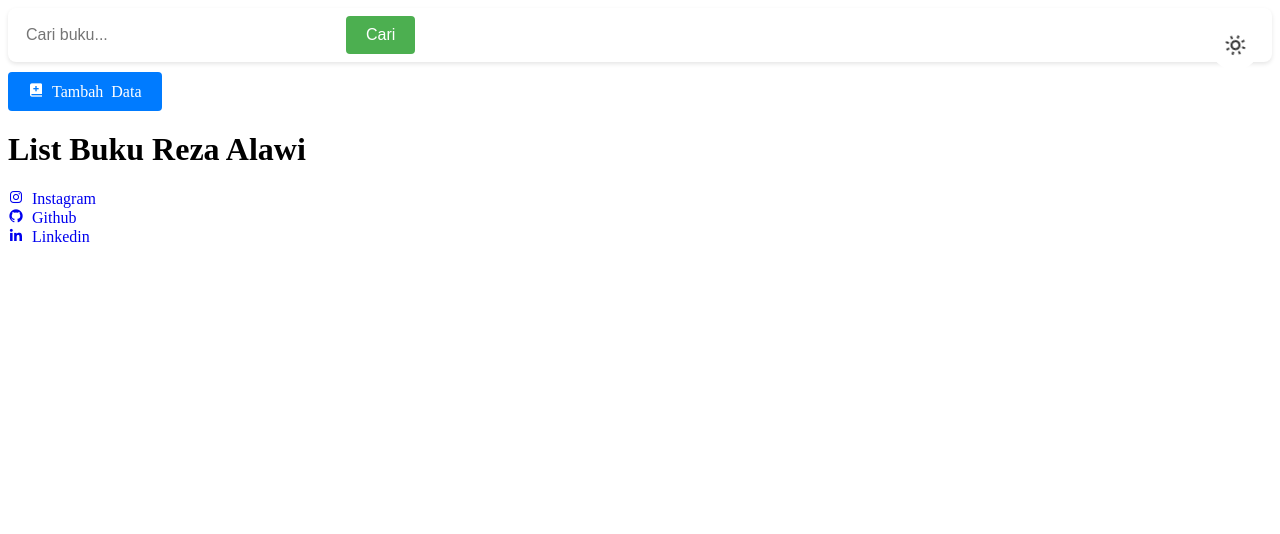
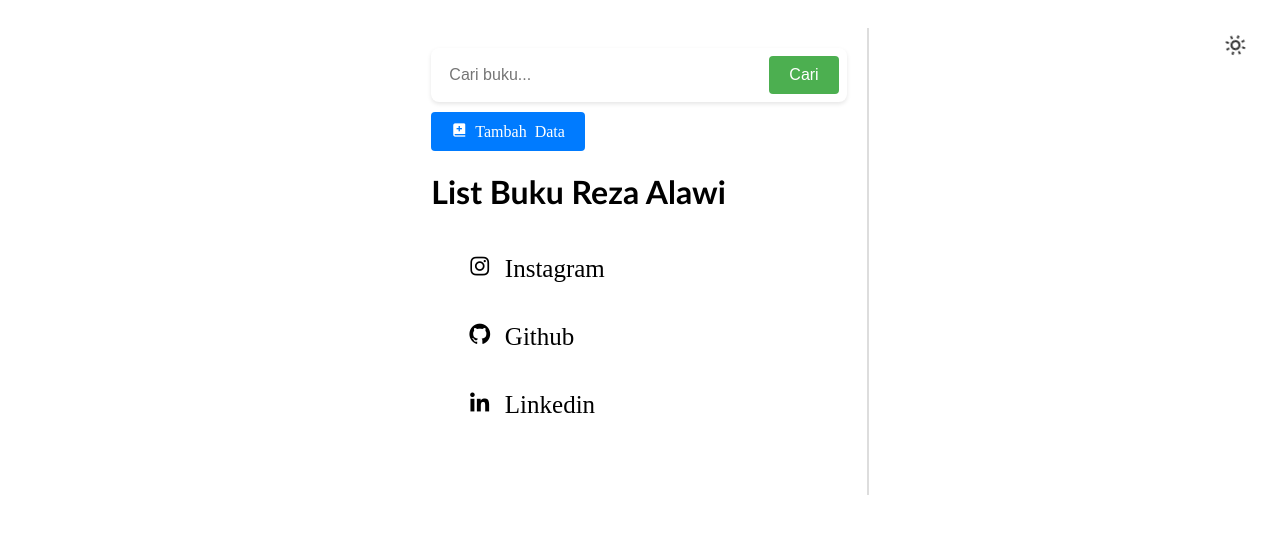
Before and after one commit to rezaalawii/listbuku, a PHP site: page / in a window 1280 px wide. Shown: the top 534 px of the page. Run offline with PHP 8.4, Linux system fonts and the light colour scheme; data that the repository does not hold is empty.

Commit message:
Perubahan style

```diff
--- /dev/null
+++ b/style.css
@@ -0,0 +1,101 @@
+ body {
+        display: flex;
+        flex-wrap: wrap;
+        padding: 20px;
+        gap: 20px;
+        justify-content: center;
+    }
+
+    body, .topnav a, .header h1, .book-list {
+        font-family: Calibri, 'Segoe UI', Tahoma, Geneva, Verdana, sans-serif;
+    }
+    h1 {
+        font-family: 'Segoe UI' sans-serif;
+    }
+
+    .topnav{
+        overflow: hidden;
+        background-color: white;
+    }
+
+    .topnav a{
+        float: left;
+        display: block;
+        color: #000;
+        text-align: center;
+        padding: 14px 16px;
+        text-decoration: none;
+        font-size: 25px;
+    }
+
+    .topnav a:hover{
+        color: red;
+    }
+
+    ul {
+        list-style: none;
+        padding: 0;
+        margin: 0;
+        background : white;
+        border: white;
+        max-width: 200px;
+        text-align: center;
+        box-shadow: 0 4px 20px rgba(0, 0, 0, 0.1);
+        border-radius: 15px;
+    }
+    .book-list {
+        margin: 10px 0;
+        transition: transform 0.3s ease;
+    }
+
+    .book-list:hover {
+        transform: scale(1.1);
+    }
+
+    ul li {
+        margin: 10px 0;
+    }
+
+    ul li img {
+        width: 150px;
+        height: 150px;
+        object-fit: contain;
+        display: block;
+        margin: 0 auto;
+
+    }
+
+    .header {
+        display: flex;
+        flex-direction: column;
+        justify-content: flex-start;
+        align-items: flex-start;
+        padding: 20px;
+        background-color:white;
+        border-right: 2px solid #ddd;
+    }
+
+    .topnav a {
+        display: block;
+        margin: 5px 0;
+        color: #000;
+        text-decoration: none;
+    }
+
+    .topnav {
+        padding-left: 20px;
+    }
+
+    .book-list {
+        flex-basis: calc(100% / 3 - 20px); /* Menyesuaikan ini sesuai kebutuhan, asumsi 3 item per baris dengan margin */
+        margin: 10px;
+        list-style-type: none;
+        border: 1px solid #ddd;
+        padding: 10px;
+        box-sizing: border-box;
+    }
+
+    .book-list img {
+        width: 100%;
+        height: auto;
+    }
```
Also changed, not shown: create.php (+0 -9 lines), index.php (+0 -17 lines).
